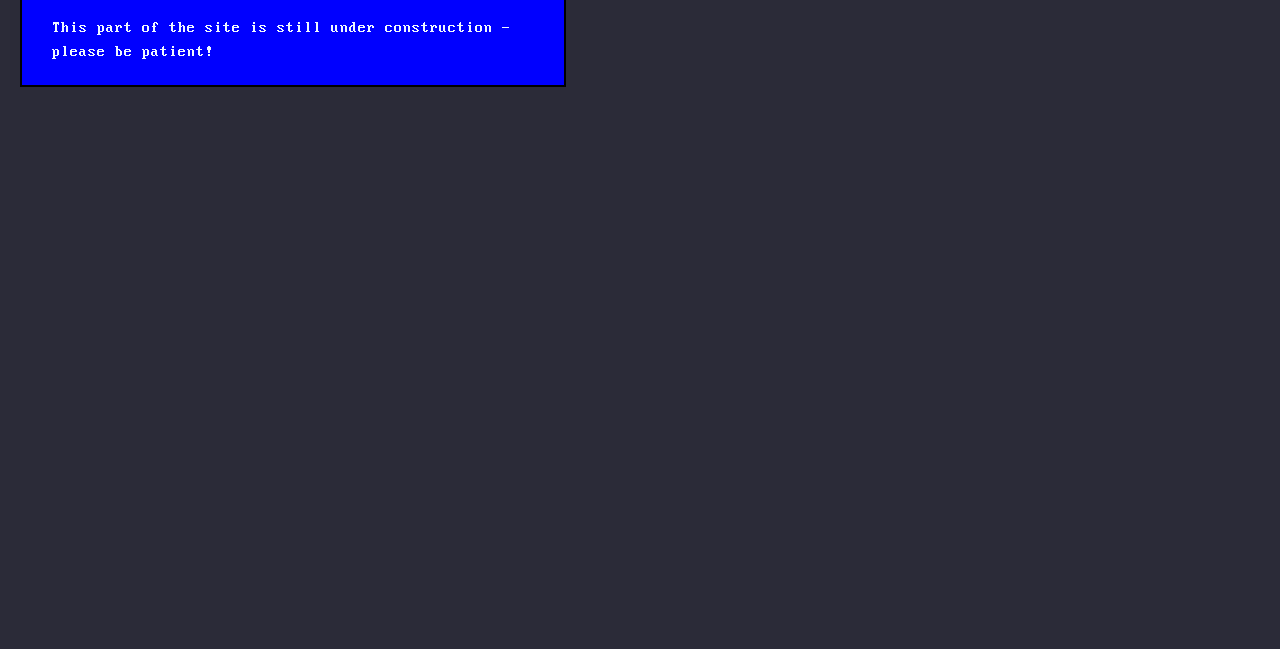
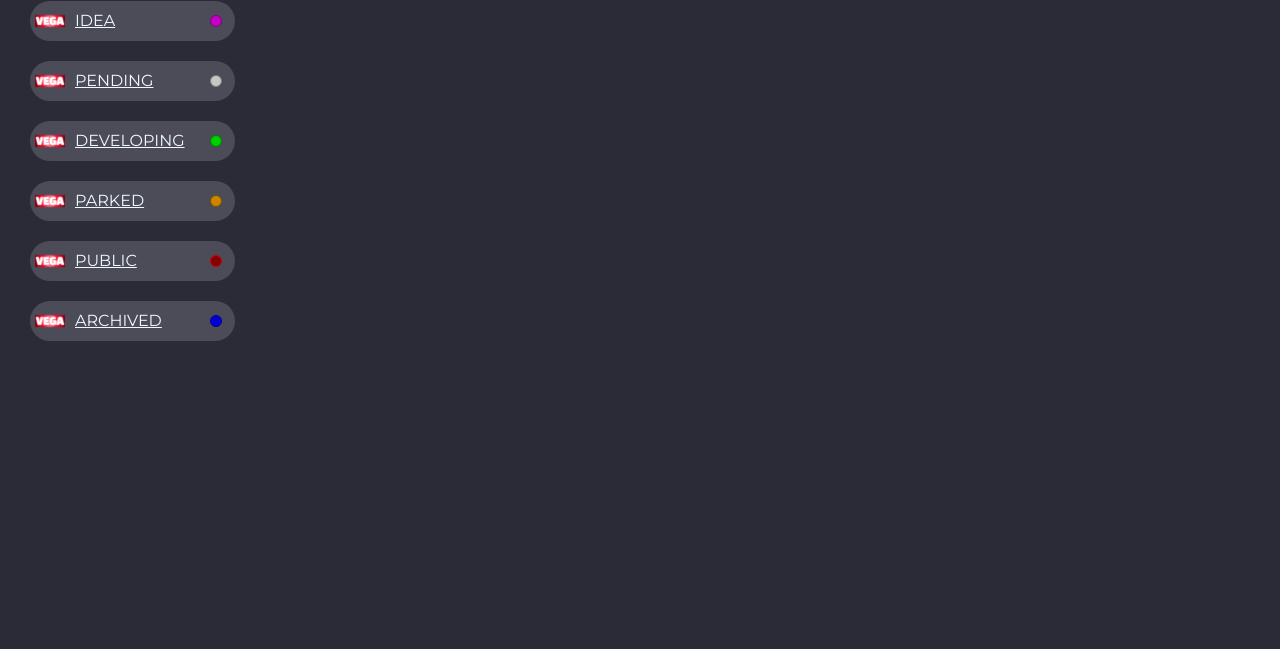
Before and after one commit to Gabbehellgren/hellgren.dev, a plain HTML site: page projects/projects.html in a window 1280 px wide. Shown: the part 151-800 px from the top of the page. Drawn offline with Linux system fonts and the light colour scheme.

Commit message:
done indicators now

```diff
--- /dev/null
+++ b/projects/indicators.css
@@ -0,0 +1,30 @@
+.projects > a > span{
+    width: 10px;
+    height: 10px;
+    border-radius: 50%;
+}
+
+.idea{
+    background-color: rgb(195, 0, 195);
+    border: 1px solid purple;
+}
+.pending{
+    background-color: rgb(198, 198, 198);
+    border: 1px solid gray;
+}
+.developing{
+    background-color: rgb(0, 207, 0);
+    border: 1px solid green;
+}
+.parked{
+    background-color: rgb(205, 133, 0);
+    border: 1px solid rgb(123, 80, 0);
+}
+.public{
+    background-color: rgb(130, 0, 0);
+    border: 1px solid rgb(207, 0, 0);
+}
+.archived{
+    background-color: rgb(0, 0, 214);
+    border: 1px solid rgb(0, 0, 144);
+}
--- /dev/null
+++ b/projects/projects.css
@@ -0,0 +1,32 @@
+.projects{
+    display: flex;
+    flex-direction: column;
+    gap: 20px;
+}
+.projects > a{
+    display: grid;
+    grid-template-columns: 30px 125px 20px;
+    gap: 10px;
+
+    width: fit-content;
+
+    align-items: center;
+
+    height: 40px;
+
+    background: var(--layerone);
+    border-radius: 20px;
+    padding-left: 5px;
+    padding-right: 5px;
+    color: var(--color);
+    transition: transform 0.2s ease;
+}
+.projects > a > img{
+    width: 30px;
+}
+.projects > a > p{
+    margin: 0;
+}
+.projects > a:hover{
+    transform: scale(1.1);
+}
--- a/projects/projects.html
+++ b/projects/projects.html
@@ -10,21 +10,13 @@
 
     <link rel="stylesheet" href="/styles.css">
     <link rel="stylesheet" href="/header.css">
+    <link rel="stylesheet" href="projects.css">
+    <link rel="stylesheet" href="indicators.css">
 
     <title>hellgren.dev</title>
     <link rel="icon" href="/assets/hellgren-logo.ico">
 
     <style>
-        @font-face{
-            font-family: "DOS font";
-            src: url(/assets/Perfect\ DOS\ VGA\ 437.ttf);
-        }
-        .content{
-            font-family: "DOS font";
-            background-color: blue;
-            margin: 20px;
-            border: 2px solid black;
-        }
     </style>
 </head>
 <body>
@@ -41,8 +33,46 @@
     </header>
     <main>
         <div class="content">
-            <h1>:(</h1>
-            <p>This part of the site is still under construction - please be patient!</p>
+            <h1>Projects</h1>
+            <div class="projects">
+
+                <a href="">
+                    <img src="icons/VEGA3.ico">
+                    <p>IDEA</p>
+                    <span class="idea"></span>
+                </a>
+
+                <a href="">
+                    <img src="icons/VEGA3.ico">
+                    <p>PENDING</p>
+                    <span class="pending"></span>
+                </a>
+
+                <a href="">
+                    <img src="icons/VEGA3.ico">
+                    <p>DEVELOPING</p>
+                    <span class="developing"></span>
+                </a>
+
+                <a href="">
+                    <img src="icons/VEGA3.ico">
+                    <p>PARKED</p>
+                    <span class="parked"></span>
+                </a>
+
+                <a href="">
+                    <img src="icons/VEGA3.ico">
+                    <p>PUBLIC</p>
+                    <span class="public"></span>
+                </a>
+
+                <a href="">
+                    <img src="icons/VEGA3.ico">
+                    <p>ARCHIVED</p>
+                    <span class="archived"></span>
+                </a>
+
+            </div>
         </div>
     </main>
 </body>
```
Also changed, not shown: projects/icons/VEGA3.ico (added).
